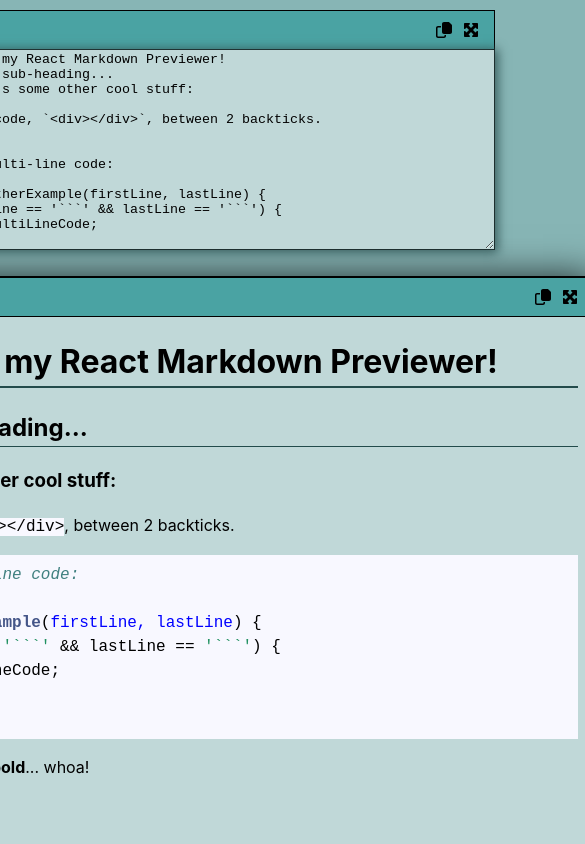
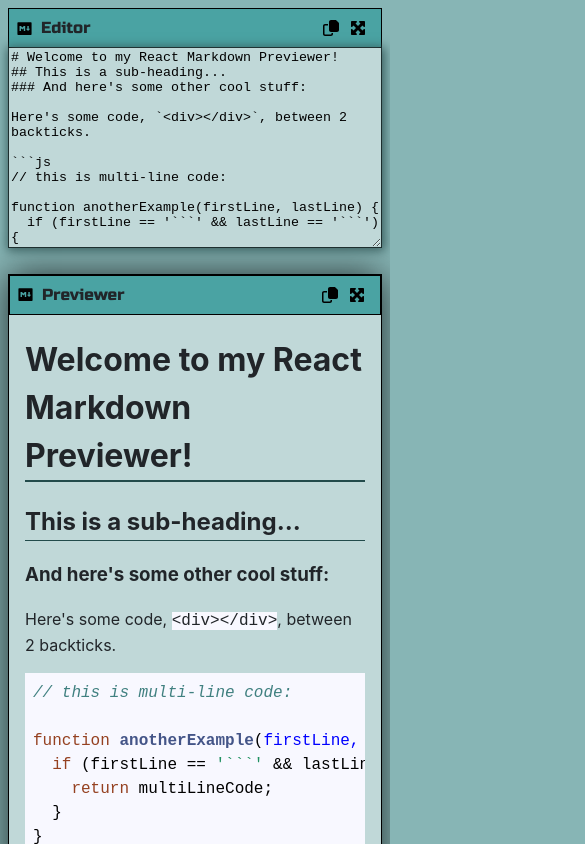
Before and after one commit to EduardoWebSolutions/markdown-previewer, a React (Vite) app: page / in a window 390 px wide. Shown: the top 844 px of the page, 585 px wide, since content can reach past the window. Built offline with nearby package versions, Linux system fonts and the light colour scheme.

Commit message:
style: added styles for better responsive design

```diff
--- a/src/Components/Editor.tsx
+++ b/src/Components/Editor.tsx
@@ -15,6 +15,12 @@ const StyledEditorWrap = styled.div`
 
   &.hidden {
     display: none;
+  }
+
+  @media (max-width: 768px) {
+    min-width: 100%;
+    max-width: 100%;
+    margin: 0;
   }
 `;
 
@@ -34,6 +40,12 @@ const StyledTextArea = styled.textarea`
 
   &.maximized {
     min-height: 95vh;
+  }
+
+  @media (max-width: 768px) {
+    min-width: 100%;
+    max-width: 100%;
+    margin: 0;
   }
 `;
 const editorClassNames = (whoIsMaximized: number) =>
--- a/src/Components/Previewer.tsx
+++ b/src/Components/Previewer.tsx
@@ -22,6 +22,11 @@ const StyledPreviewWrap = styled.div`
 
   &.hidden {
     display: none;
+  }
+
+  @media (max-width: 768px) {
+    min-width: 100%;
+    max-width: 100%;
   }
 `;
 
--- a/src/global.ts
+++ b/src/global.ts
@@ -18,16 +18,12 @@ const GlobalStyle = createGlobalStyle`
 
 body {
     font-family: -apple-system, BlinkMacSystemFont, 'Segoe UI', Roboto, 'Helvetica Neue', Arial, 'Noto Sans', sans-serif, 'Apple Color Emoji', 'Segoe UI Emoji', 'Segoe UI Symbol', 'Noto Color Emoji';
-    display: flex;
-    justify-content: center;
-    align-items: center;
     font-size: 1rem;
     font-weight: 400;
     line-height: 1.5;
-    color: var(--#212529);
+    color: var(--sutil-color);
     background-color: var(--primary-color);
     text-align: left;
-    margin: 10px 0;
 }
 
 img {
```
